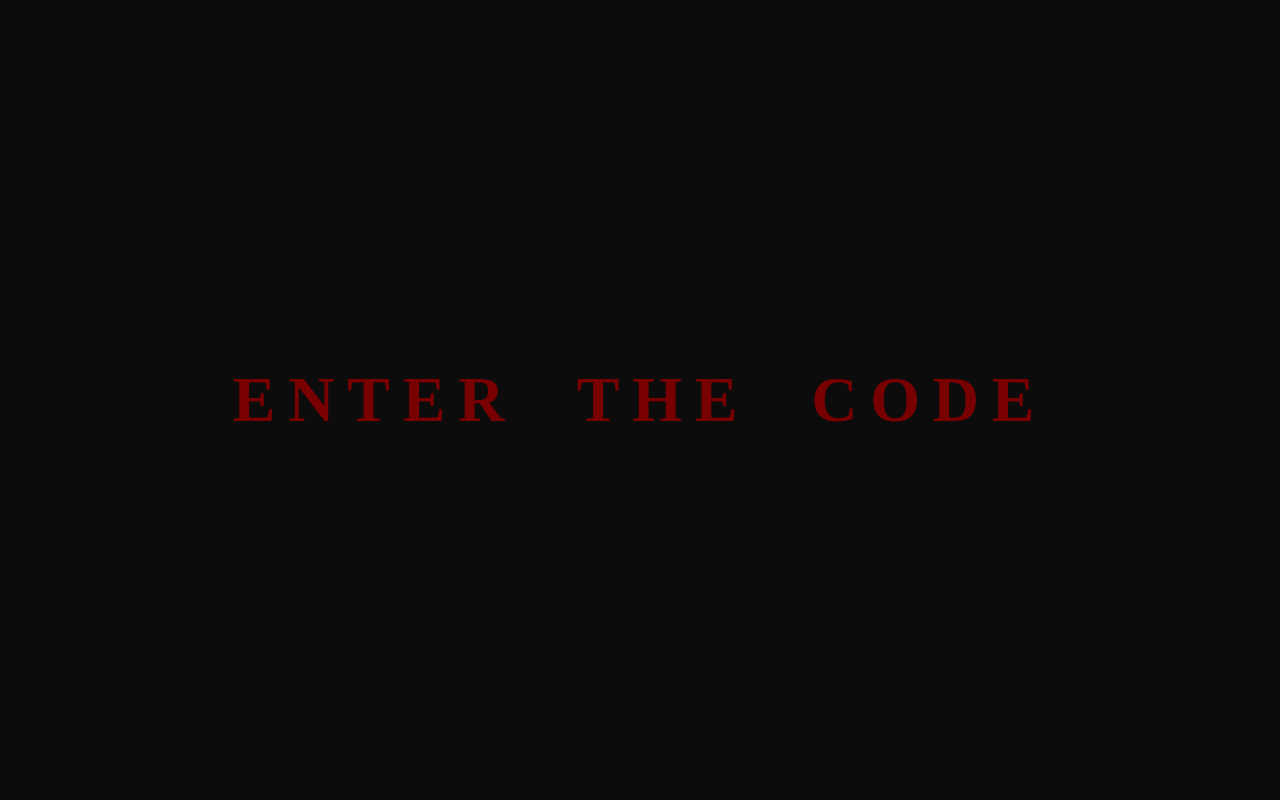
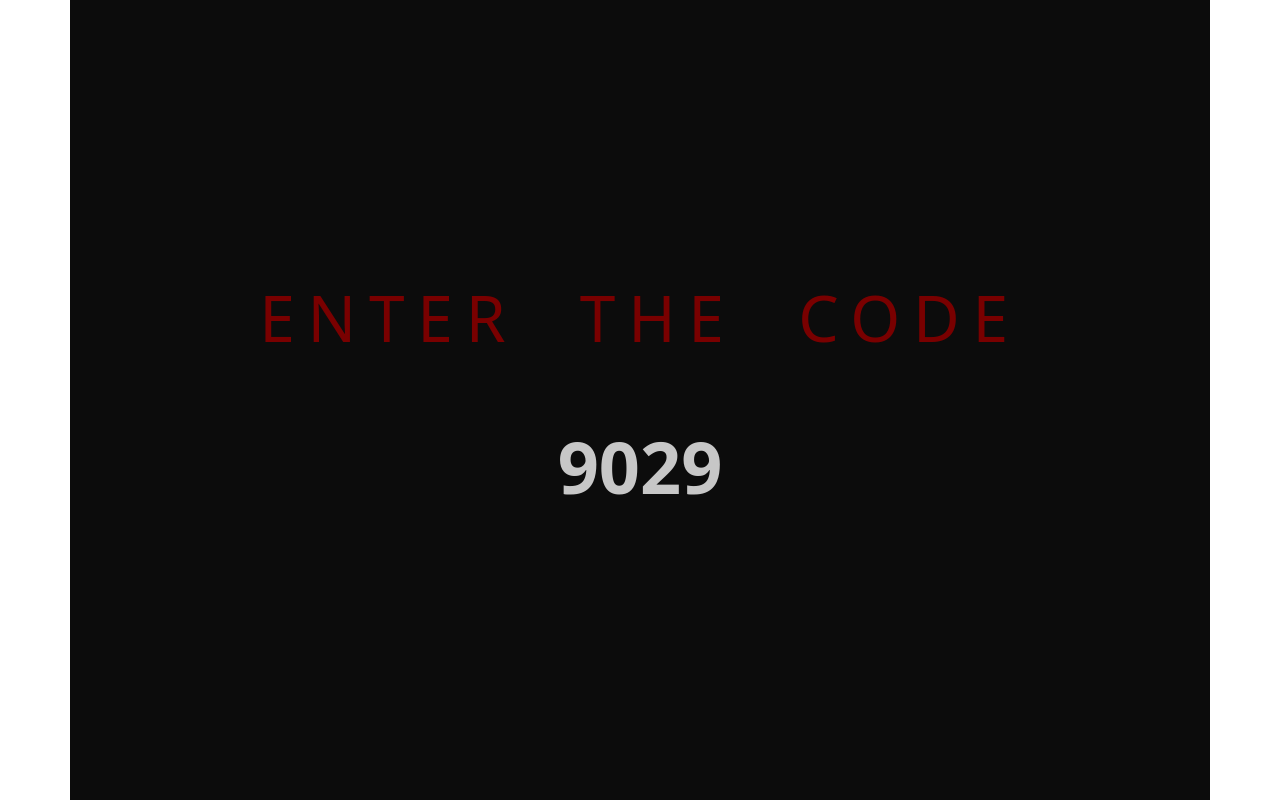
Before and after one commit to GOROVSKY/site-perso, a Vue app: page / in a window 1280 px wide. Built offline with nearby package versions, Linux system fonts and the light colour scheme.

Commit message:
css variables

```diff
--- a/public/index.html
+++ b/public/index.html
@@ -1,17 +1,26 @@
 <!DOCTYPE html>
 <html lang="">
+
 <head>
   <meta charset="utf-8">
   <meta http-equiv="X-UA-Compatible" content="IE=edge">
   <meta name="viewport" content="width=device-width,initial-scale=1.0">
   <link rel="icon" href="<%= BASE_URL %>favicon.ico">
-    <title><%= htmlWebpackPlugin.options.title %></title>
+  <title>
+    <%= htmlWebpackPlugin.options.title %>
+  </title>
+  <link href="https://cdn.jsdelivr.net/npm/bootstrap@5.1.3/dist/css/bootstrap.min.css" rel="stylesheet"
+    integrity="sha384-1BmE4kWBq78iYhFldvKuhfTAU6auU8tT94WrHftjDbrCEXSU1oBoqyl2QvZ6jIW3" crossorigin="anonymous">
+  <script src="https://kit.fontawesome.com/0d93e3b183.js" crossorigin="anonymous"></script>
 </head>
+
 <body>
   <noscript>
-      <strong>We're sorry but <%= htmlWebpackPlugin.options.title %> doesn't work properly without JavaScript enabled. Please enable it to continue.</strong>
+    <strong>We're sorry but <%= htmlWebpackPlugin.options.title %> doesn't work properly without JavaScript enabled.
+        Please enable it to continue.</strong>
   </noscript>
   <div id="app"></div>
   <!-- built files will be auto injected -->
 </body>
+
 </html>
--- a/src/App.vue
+++ b/src/App.vue
@@ -4,5 +4,8 @@
   </div>
 </template>
 
+<style src="@/assets/variables.css">
+</style>
+
 <style src="@/assets/style.css">
 </style>
--- a/src/assets/style.css
+++ b/src/assets/style.css
@@ -1,6 +1,7 @@
 html, body, #app, .app-container {
     height: 100%;
     margin: 0;
+    text-align: center;
 }
 
 h1 {
@@ -8,3 +9,13 @@ h1 {
     word-spacing: 0.5em;
     letter-spacing: 0.2em;
 }
+
+.page {
+    height: 100vh;
+}
+
+.text-lg {
+    font-weight: 800;
+    font-size: 4.5rem;
+    color: var(--color-white);
+}
--- /dev/null
+++ b/src/assets/variables.css
@@ -0,0 +1,5 @@
+:root {
+    --color-white: rgb(199, 199, 199);
+    --color-red: rgb(121, 0, 0);
+    --color-black: rgb(12, 12, 12);
+  }
--- a/src/views/code.vue
+++ b/src/views/code.vue
@@ -1,6 +1,12 @@
 <template>
-  <div class="container">
+  <div class="page container">
       <h1>ENTER THE CODE</h1>
+      <div class="mt-5 d-flex">
+        <span class="text-lg">9</span>
+        <span class="text-lg">0</span>
+        <span class="text-lg">2</span>
+        <span class="text-lg">9</span>
+      </div>
   </div>
 </template>
 
@@ -12,8 +18,9 @@
     display: flex;
     justify-content: center;
     align-items: center;
+    flex-direction: column;
     height: 100%;
-    background-color: rgb(12, 12, 12);
-    color: rgb(121, 0, 0);
+    background-color: var(--color-black);
+    color: var(--color-red);
 }
 </style>
```
Lines whose indentation alone changed are shown as unchanged.
